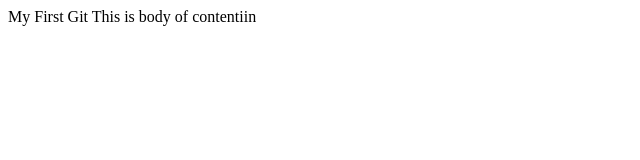
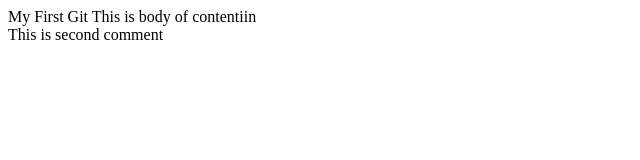
Before and after one commit to rautnj/git, a plain HTML site: page index.html in a window 1280 px wide. Shown: the whole page, without its empty margins (0-640 px from the left). Drawn offline with Linux system fonts and the light colour scheme.

Commit message:
Second comment

```diff
--- a/index.html
+++ b/index.html
@@ -4,5 +4,7 @@
     </head>
     <body>
         This is body of contentiin
+        <br>
+        This is second comment
     </body>
 </html>
```
